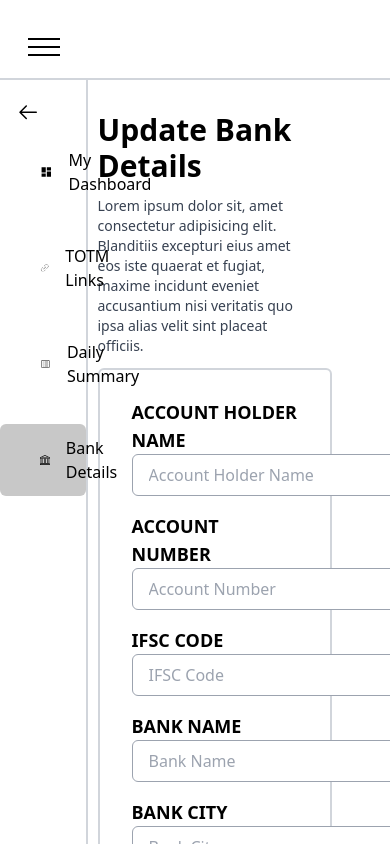
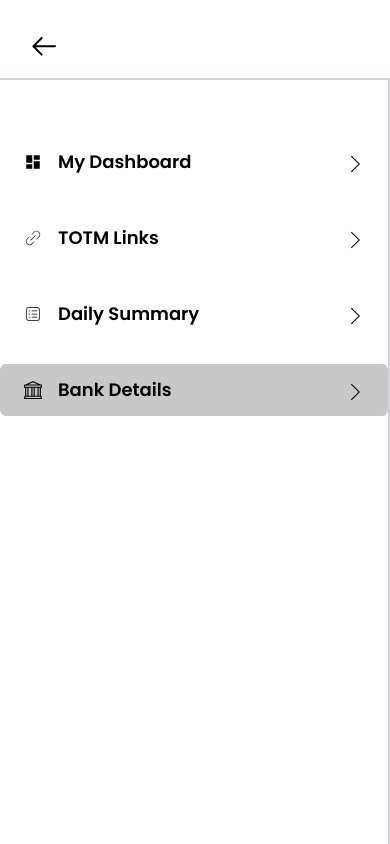
Before and after one commit to Tonystark121/Chatcells-Assign, a React (Vite) app: page / in a window 390 px wide. Both pictures are taken after a click on the icon 44 px from the left and 54 px from the top of the page. Shown: the top 844 px of the page. Built offline with nearby package versions, Linux system fonts and the light colour scheme; a web font is replaced by a local one.

Commit message:
responsiveness added

```diff
--- a/index.html
+++ b/index.html
@@ -4,7 +4,7 @@
     <meta charset="UTF-8" />
     <link rel="icon" type="image/svg+xml" href="./public/assets/sbi.png" />
     <meta name="viewport" content="width=device-width, initial-scale=1.0" />
-    <title>SBI Back</title>
+    <title>SBI Bank</title>
     <link rel="preconnect" href="https://fonts.googleapis.com" />
     <link rel="preconnect" href="https://fonts.gstatic.com" crossorigin />
     <link
--- a/package.json
+++ b/package.json
@@ -4,7 +4,7 @@
   "version": "0.0.0",
   "type": "module",
   "scripts": {
-    "dev": "vite",
+    "dev": "vite --host",
     "build": "vite build",
     "lint": "eslint . --ext js,jsx --report-unused-disable-directives --max-warnings 0",
     "preview": "vite preview"
--- a/src/components/form.jsx
+++ b/src/components/form.jsx
@@ -64,12 +64,15 @@ const form = ({ onSaveData }) => {
   }, [viewState]);
 
   return (
-    <div className=" w-[80%] px-8 py-3 border-2 rounded-md border-gray-300">
+    <div className=" w-[95%] sm_tab:w-[80%] px-8 py-3 border-2 rounded-md border-gray-300">
       <form onSubmit={handleSubmit}>
         <div className="flex flex-col gap-4 pt-4">
           {type.map((item, idx) => (
-            <div key={idx} className="flex items-center flex-wrap">
-              <h3 className="flex-1 uppercase font-semibold text-lg">
+            <div
+              key={idx}
+              className="flex items-start gap-4 sm_form:gap-0 flex-col sm_form:flex-row sm_form:items-center flex-wrap"
+            >
+              <h3 className="sm_form:flex-1 uppercase font-semibold text-lg">
                 {item.name}
               </h3>
               <input
@@ -80,14 +83,16 @@ const form = ({ onSaveData }) => {
                 disabled={viewState}
                 style={viewState ? { backgroundColor: "#C8C8C8" } : {}}
                 required
-                className="w-[300px] py-2 px-4 flex-1 outline-none border border-gray-400 rounded-md"
+                className=" w-full phone:w-[90%] sm_form:w-[300px] py-3 sm_form:py-2 px-4 sm_form:flex-1 outline-none border border-gray-400 rounded-md"
               />
             </div>
           ))}
-          <div className="flex items-start flex-wrap">
-            <h3 className=" uppercase flex-1 font-semibold text-lg">Consnet</h3>
+          <div className="flex sm_form:flex-row flex-col sm_form:gap-0 gap-4 items-start flex-wrap">
+            <h3 className=" uppercase sm_form:flex-1 font-semibold text-lg">
+              Consent
+            </h3>
             <div
-              className="flex-1 flex gap-4 items-start border rounded-md py-2 px-3 pb-4 border-gray-400 bg-gray-100"
+              className="sm_form:flex-1 w-full phone:w-[90%] sm_form:w-auto flex gap-4 items-start border rounded-md py-2 px-3 pb-4 border-gray-400 bg-gray-100"
               style={
                 viewState
                   ? {
@@ -95,7 +100,7 @@ const form = ({ onSaveData }) => {
                       flexDirection: "column",
                       gap: "6px",
                       alignItems: "flex-start",
-                      backgroundColor:'#C8C8C8'
+                      backgroundColor: "#C8C8C8",
                     }
                   : {}
               }
@@ -103,11 +108,11 @@ const form = ({ onSaveData }) => {
               {!viewState && (
                 <input
                   type="checkbox"
-                  className="w-[70px] h-[70px] rounded-md "
+                  className=" w-[40px] h-[40px] phone:w-[70px] phone:h-[70px] rounded-md "
                   required
                 />
               )}
-              <p className="text-sm text-gray-500">
+              <p className="phone:text-sm text-[16px] text-gray-500">
                 Lorem ipsum dolor sit amet consectetur adipisicing elit.
                 Eligendi in dolor laboriosam beatae aspernatur asperiores.
                 Temporibus tenetur quas consequatur libero.
@@ -122,7 +127,7 @@ const form = ({ onSaveData }) => {
           </div>
         </div>
         {!viewState && (
-          <div className="w-full flex justify-end mt-4 ">
+          <div className=" w-full phone:w-[90%] sm_form:w-full flex justify-end mt-4 ">
             <button
               type="submit"
               className="border-none w-[110px] h-[50px] text-xl rounded-md bg-green-500 text-white"
--- a/src/components/nav.jsx
+++ b/src/components/nav.jsx
@@ -1,27 +1,72 @@
-import React from "react";
+import React, { useEffect, useState } from "react";
 import { CiSearch } from "react-icons/ci";
 import { PiBellRingingThin } from "react-icons/pi";
 import { VscAccount } from "react-icons/vsc";
 import { VscMenu } from "react-icons/vsc";
 import { useMediaQuery } from "react-responsive";
 import { Link } from "react-router-dom";
+import { GoArrowLeft } from "react-icons/go";
+import { NavItems } from "../pages/home";
+import { MdDashboard } from "react-icons/md";
+import { PiLinkSimpleThin } from "react-icons/pi";
+import { CiViewList } from "react-icons/ci";
+import { BsBank } from "react-icons/bs";
 
 const nav = () => {
+  // use css as well as npm package as well.
   const isTablet = useMediaQuery({ minWidth: 850 });
-  const isPhone = useMediaQuery({ maxWidth: 470 });
+  const [showNavs, setShowNavs] = useState(false);
+  useEffect(()=>{
+    if(isTablet) setShowNavs(false)
+  },[isTablet])
+
+  const navs = [
+    {
+      name: "My Dashboard",
+      icons: <MdDashboard />,
+    },
+    {
+      name: "TOTM Links",
+      icons: <PiLinkSimpleThin />,
+    },
+    {
+      name: "Daily Summary",
+      icons: <CiViewList />,
+    },
+    {
+      name: "Bank Details",
+      icons: <BsBank />,
+    },
+  ];
+
+  const showNavlinks = () => {
+    setShowNavs((prev) => !prev);
+  };
   return (
-    <div className=" w-full h-20 bg-white border-b-2 border-gray-300 flex items-end justify-between px-5 self-end font-popins font-semibold text-lg lg:text-xl">
+    <div className="relative w-full h-20 bg-white border-b-2 border-gray-300 flex items-end justify-between px-5 self-end font-popins font-semibold text-lg lg:text-xl">
       {isTablet ? (
         <div className="pb-4 hidden semi:block">
           <img src="./assets/sbi.png" alt="Logo" width={60} height={60} />
         </div>
       ) : (
-        <VscMenu className="pb-4 text-5xl font-bold " />
+        <>
+          {showNavs ? (
+            <GoArrowLeft
+              className="pb-4 text-5xl font-bold"
+              onClick={showNavlinks}
+            />
+          ) : (
+            <VscMenu
+              className="pb-4 text-5xl font-bold"
+              onClick={showNavlinks}
+            />
+          )}
+        </>
       )}
       <nav className="w-[60%] bg-red hidden semi:block">
         <ul className="flex items-end justify-between lg:gap-8 gap-4">
           <li className="p-2 h-full cursor-pointer border-green-600 border-b-4">
-            <Link to={'/'}>Home</Link>
+            <Link to={"/"}>Home</Link>
           </li>
           <li className="p-3 h-full cursor-pointer ">
             <Link>Services</Link>
@@ -33,7 +78,7 @@ const nav = () => {
             <Link>Offers</Link>
           </li>
           <li className="p-3 h-full cursor-pointer">
-            <Link >About Us</Link>
+            <Link>About Us</Link>
           </li>
         </ul>
       </nav>
@@ -42,6 +87,12 @@ const nav = () => {
         <PiBellRingingThin className="sm:text-[24px] text-[30px] cursor-pointer" />
         <VscAccount className="sm:text-[24px] text-[30px] cursor-pointer " />
       </div>
+      {showNavs && !isTablet && (
+        <div className="absolute duration-[600ms] left-0 top-20 w-full h-auto min-h-[100vh] z-10 bg-red-400">
+            {/* Menu Bar */}
+            <NavItems navs={navs} width={'full'} />
+        </div>
+      )}
     </div>
   );
 };
--- a/src/pages/home.jsx
+++ b/src/pages/home.jsx
@@ -10,39 +10,75 @@ import { BsBank } from "react-icons/bs";
 import { TfiAngleRight } from "react-icons/tfi";
 import { useLocation } from "react-router-dom";
 
+// Left Side Navigation bar
+export const NavItems = ({navs, width=''}) => {
+  console.log(navs)
+  return (
+    <div className="w-[90%] h-[101%] pt-14 min-h-[100vh] bg-white border-r-2 border-gray-300" style={width.length ? {width:'100%'} : {}}>
+      <ul className="flex flex-col gap-6">
+        {navs.map((item, idx) => (
+          <div
+            key={idx}
+            className="flex justify-between items-center px-6 tab:px-10 py-3 rounded-md hover:bg-gray-300 hover:cursor-pointer"
+            style={
+              item.name === "Bank Details" ? { backgroundColor: "#c8c8c8" } : {}
+            }
+          >
+            <div className="flex gap-4 items-center ">
+              {item.icons}
+              <p>{item.name}</p>
+            </div>
+            <TfiAngleRight className="mt-1" />
+          </div>
+        ))}
+      </ul>
+    </div>
+  );
+};
+
+
+// Right Section
 const RightPart = () => {
+  // To show Details can't be changed/
   const [warning, setWarning] = useState(false);
+
   const handleData = (props) => {
     console.log(props);
     setWarning(props);
   };
   return (
-    <div className="pt-8 flex flex-col gap-3 h-full">
-      <h1 className="text-3xl font-bold">Update Bank Details</h1>
-      <div className="text-sm text-gray-700 w-[75%] ">
+    <div className="pt-4 flex flex-col gap-5 phone:gap-3 h-full">
+      <h1 className=" text-[35px] whitespace-nowrap  phone:text-3xl font-bold">
+        Update Bank Details
+      </h1>
+      <div className=" text-[16px] text-justify phone:text-start phone:text-sm text-gray-700 w-[85%] sm_tab:w-[75%] ">
         Lorem ipsum dolor sit, amet consectetur adipisicing elit. Blanditiis
         excepturi eius amet eos iste quaerat et fugiat, maxime incidunt eveniet
         accusantium nisi veritatis quo ipsa alias velit sint placeat officiis.
       </div>
+      {/* Form Handlink */}
       <Form onSaveData={handleData} />
       {warning ? (
-        <div className="text-xs w-[75%] py-3 text-center uppercase text-gray-500">
-          the above detals are final and used for payment. If any of these details are wrong, please contact your manager immedieatly. Also the same to Account@ExamBazar.com!
+        <div className=" text-[16px] phone:text-xs w-[90%] phone:w-[85%] sm_tab:w-[75%] py-3 text-center uppercase text-gray-500">
+          the above detals are final and used for payment. If any of these
+          details are wrong, please contact your manager immedieatly. Also the
+          same to Account@ExamBazar.com!
         </div>
       ) : (
-        <div className="text-xs w-[75%] py-3 text-center uppercase text-gray-500">
+        <div className=" text-[16px] phone:text-xs w-[90%] phone:w-[85%] sm_tab:w-[75%] py-3 text-center uppercase text-gray-500">
           Lorem ipsum dolor sit amet, consectetur adipisicing elit. Vel, numquam
           aspernatur. Nemo tenetur magni illum repellat exercitationem
           consequuntur ut laudantium. Lorem ipsum dolor sit!!
         </div>
       )}
-
-      <div className="w-[70%] border-b-2 border-gray-300"></div>
+      <div className=" w-[85%] phone:w-[70%] border-b-2 border-gray-300"></div>
     </div>
   );
 };
 
 const home = () => {
+  const { pathname } = useLocation();
+  // Navlinks and Icons
   const navs = [
     {
       name: "My Dashboard",
@@ -61,32 +97,18 @@ const home = () => {
       icons: <BsBank />,
     },
   ];
-  const {pathname} = useLocation()
   return (
     <>
+      {/* Top Navigation bar */}
       <Navbar />
       <div className="flex min-h-[100vh] h-auto pb-16">
-        <div className=" w-[25%] relative h-auto">
+        <div className=" w-[25%] relative h-auto hidden sm_tab:block">
           <GoArrowLeft className="absolute top-5 left-4 text-2xl cursor-pointer" />
-          <div className="w-[90%] h-[101%] pt-14 min-h-[100vh] bg-white border-r-2 border-gray-300">
-            <ul className="flex flex-col gap-6">
-              {navs.map((item, idx) => (
-                <div
-                  key={idx}
-                  className="flex justify-between items-center px-10 py-3 rounded-md hover:bg-gray-300 hover:cursor-pointer"
-                  style={item.name === 'Bank Details' ? {backgroundColor:'#c8c8c8'} : {}}
-                >
-                  <div className="flex gap-4 items-center ">
-                    {item.icons}
-                    <p>{item.name}</p>
-                  </div>
-                  <TfiAngleRight />
-                </div>
-              ))}
-            </ul>
-          </div>
+          {/* Left Navigation bar */}
+          <NavItems navs={navs} />
         </div>
-        <div className="w-[75%] flex-grow-7">
+        <div className="sm_tab:w-[75%] w-[90%] m-auto">
+          {/* Form and Details */}
           <RightPart />
         </div>
       </div>
--- a/tailwind.config.js
+++ b/tailwind.config.js
@@ -12,10 +12,16 @@ export default {
         secondary: "#00ff00",
       },
       screens: {
+        // navbar
         sm:'470px',
         md:'768px',
         semi:'850px',
         lg:'1012px',
+        // home
+        tab:'1098px',
+        sm_tab:'960px',
+        sm_form:'757px',
+        phone:'670px'
       },
       flexGrow: {
         '7': '7',
```
